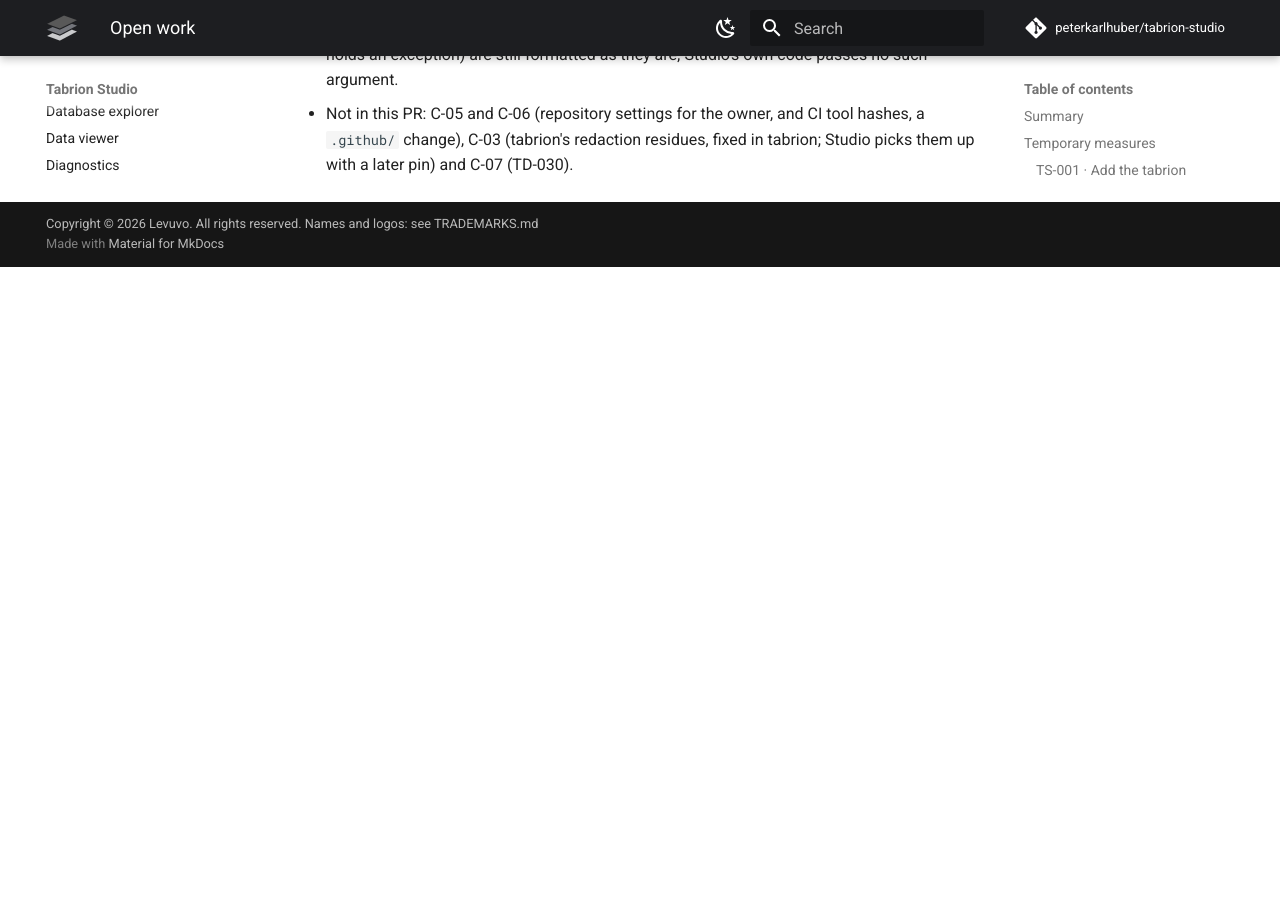
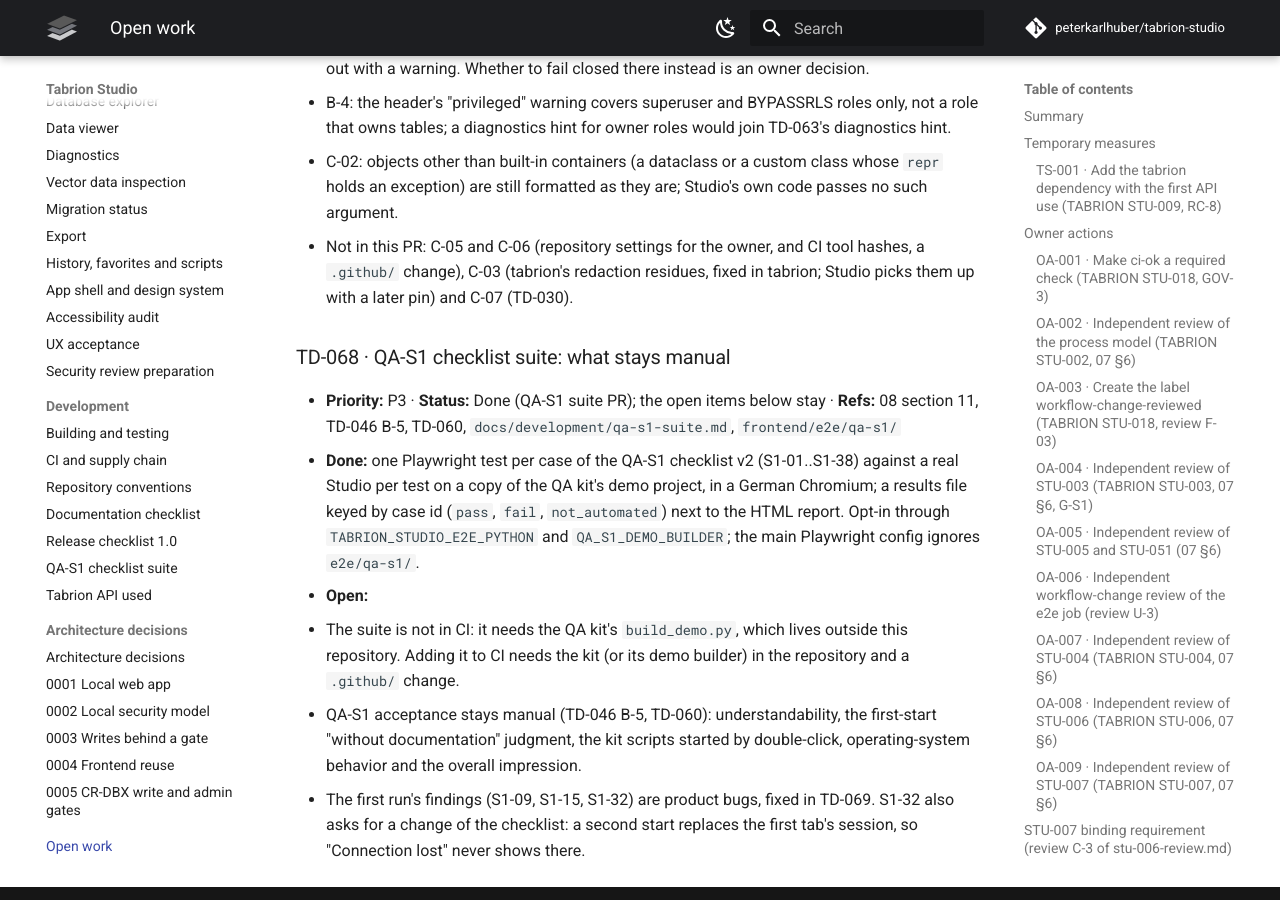
Before and after one commit to peterkarlhuber/tabrion-studio, an MkDocs documentation site: the page built from docs/TODO.md, in a window 1280 px wide and 900 px high, scrolled down 99825 px. Built offline with MkDocs 1.6.1 and Material for MkDocs 9.7.7, drawn with Linux system fonts in a browser that asks for light colours; comment, search, counter and statistics services are not loaded; before the commit the page ends 100092 px from its top, so only the background shows below that; some of the changed text lies outside the part shown.

Commit message:
QA-S1 suite: docs, CHANGELOG and TODO (TD-068); one results folder
docs/development/qa-s1-suite.md says how to run the opt-in QA-S1
checklist suite (environment, commands, results) and what stays manual;
linked from TD-046 B-5 and TD-060 and listed in the docs navigation.
TD-068 records it and what is open (not in CI: the QA kit lives outside
the repository). The suite's default output folder is now
frontend/qa-s1-results for the HTML report, the test output and the
results file alike (the first two landed next to the config before).

Co-Authored-By: Claude Opus 5.5 <noreply@anthropic.com>
Claude-Session: https://claude.ai/code/session_011tY7TC7Nu5VGro3DJGJcv8

````diff
--- a/docs/TODO.md
+++ b/docs/TODO.md
@@ -92,6 +92,7 @@
 | TD-065 Security assessment A-01: a fresh random loopback address `127.a.b.c` per start, so no later Studio reuses an earlier origin (service workers, storage); the macOS fallback to `127.0.0.1` and the `--port` advice; what stays open (real Windows and macOS browsers) | P1 | In progress (A-01 PR): the fix, the residual-risk note in STU-ADR-0002 and the regression tests are done; open: the real-device checks (see the entry) |
 | TD-066 STU-055 vector data view: what it leaves for later (the sqlite-vec install status, `halfvec`/`sparsevec` on a pgvector 0.7+ server, an e2e test, other layouts) | P3 | Open (STU-055, PR #97): the pgvector tests run in CI (pgvector CI PR); the rest is open (see the entry) |
 | TD-067 Security assessment, Low and Info findings of Studio: A-02 (request time limit, log flood limit), B-3 (project profiles refuse clear-text passwords), C-01 (lasting secrets never evicted from the redaction), C-02 (exceptions inside container log arguments), C-04 (keyring allowlist), B-4 and C-08 (wording); what stays open | P2 | In progress (assessment Low/Info PR): the fixes, docs and tests are done; open: see the entry |
+| TD-068 QA-S1 checklist suite: Playwright tests of the manual checklist (S1-01..S1-38), opt-in and not in CI; what stays manual | P3 | Done (QA-S1 suite PR, `docs/development/qa-s1-suite.md`); open: see the entry |
 | STU-016 independent review F-4, F-8, F-9: request body caps enforced while the body streams in (`security/body.py`), every control request except GET/HEAD of the proof path needs the control token and no dot segments in `/api/*` paths, `security-review-prep.md` updated with the review's outcome and the pending owner decisions (F-5/TD-033, F-6/TD-031, F-7/T-16) | P1 | Done (PR #65); independent re-review accepted at `2a8a229` |
 
 Plus the open Studio work packages of M6 and the cross-repository checks in the tables below.
@@ -1282,7 +1283,8 @@ Binding boundaries (owner, 2026-11-13; details in STU-ADR-0005):
 - **B-4, section 3:** the connection switcher can show a latency but showed none after Connect; the status bar's
   running queries (count, a list with cancel) and the last query's rows and time (role and database are TD-034).
 - **B-5, QA-S1:** the 30-minute usability session with the owner on the reference apps; it also judges "without
-  documentation" of the first-start flow (the automated part runs in about 4 s of the 60 s).
+  documentation" of the first-start flow (the automated part runs in about 4 s of the 60 s). The automated pre-run of its
+  checklist: [QA-S1 checklist suite](development/qa-s1-suite.md) (TD-068).
 - **B-6, 4.4:** when a run stops at a missing parameter, the focus moves to the parameter field but CodeMirror's
   completion list stays open over the editor. Done in the STU-020 page PR: the list closes when the field takes the focus.
 - **B-7, 4.3:** at 1280 × 800 the explorer's connection card fills the upper half of the page, so the tree and the
@@ -1597,7 +1599,8 @@ Binding boundaries (owner, 2026-11-13; details in STU-ADR-0005):
     (TD-032's decision, confirmed).
   - (d) 08 section 4.1: no project chooser on the start page (TD-046 B-1); the deviation is accepted.
 - **Dependency resolved:** TD-032 (the `STU-DX-*` and `STU-BK-*` details and remedies in en/de) is done by PR #85.
-- **Still open before STU-054 is accepted:** the manual QA-S1 session (TD-046 B-5) and the other items below.
+- **Still open before STU-054 is accepted:** the manual QA-S1 session (TD-046 B-5) and the other items below. The
+  [QA-S1 checklist suite](development/qa-s1-suite.md) (TD-068) runs the checklist's cases before that session.
 - **From TD-046:** B-4 (the header's latency after Connect; the status bar's running queries and the last query's rows
   and time, with TD-034), B-5 (QA-S1 with the owner, on the 1.0 build; 08 section 11 asks for one session per
   release), B-7 (the explorer's layout at 1280 × 800, with the workspace routes of TD-041 and TD-052).
@@ -2173,3 +2176,19 @@ Binding boundaries (owner, 2026-11-13; details in STU-ADR-0005):
     are still formatted as they are; Studio's own code passes no such argument.
   - Not in this PR: C-05 and C-06 (repository settings for the owner, and CI tool hashes, a `.github/` change), C-03
     (tabrion's redaction residues, fixed in tabrion; Studio picks them up with a later pin) and C-07 (TD-030).
+
+### TD-068 · QA-S1 checklist suite: what stays manual
+
+- **Priority:** P3 · **Status:** Done (QA-S1 suite PR); the open items below stay · **Refs:** 08 section 11, TD-046
+  B-5, TD-060, `docs/development/qa-s1-suite.md`, `frontend/e2e/qa-s1/`
+- **Done:** one Playwright test per case of the QA-S1 checklist v2 (S1-01..S1-38) against a real Studio per test on
+  a copy of the QA kit's demo project, in a German Chromium; a results file keyed by case id (`pass`, `fail`,
+  `not_automated`) next to the HTML report. Opt-in through `TABRION_STUDIO_E2E_PYTHON` and `QA_S1_DEMO_BUILDER`;
+  the main Playwright config ignores `e2e/qa-s1/`.
+- **Open:**
+  - The suite is not in CI: it needs the QA kit's `build_demo.py`, which lives outside this repository. Adding it to
+    CI needs the kit (or its demo builder) in the repository and a `.github/` change.
+  - QA-S1 acceptance stays manual (TD-046 B-5, TD-060): understandability, the first-start "without documentation"
+    judgment, the kit scripts started by double-click, operating-system behavior and the overall impression.
+  - The first run's findings (S1-09, S1-15, S1-32) are product bugs, fixed in TD-069. S1-32 also asks for a change
+    of the checklist: a second start replaces the first tab's session, so "Connection lost" never shows there.
--- /dev/null
+++ b/docs/development/qa-s1-suite.md
@@ -0,0 +1,52 @@
+# QA-S1 checklist suite (Playwright)
+
+QA-S1 is the manual usability session of Studio 1.0 with the owner (08 section 11; TD-046 B-5, TD-060,
+[UX acceptance](../architecture/ux-acceptance.md)). The suite in `frontend/e2e/qa-s1/` automates what a browser can
+judge of its checklist (v2, cases S1-01 to S1-38), so regressions show up **before** the manual pass. It does not
+replace that pass: QA-S1 acceptance stays manual, and the suite never writes into the tester's checklist (TD-068).
+
+## What it does
+
+- One test per checklist case, titled with its id (`S1-09 ...`); `cases.ts` says per case whether it is fully or
+  partly automated and what stays for the manual pass. The overall-impression questions have no test.
+- Every test starts its own `tabrion-studio` on a fresh copy of the QA kit's demo project ("Beispielprojekt": the
+  profiles "Shop (DEV)" and "Shop (PROD)", SQLite files with Alembic revisions, scripts), signs in through the
+  one-time link Studio prints (`--print-url`), and trusts the project in dialog D-01. No case can affect another.
+- The browser is a German Chromium (`de-DE`, Europe/Vienna). The tests find controls by the German labels the
+  checklist quotes, so a renamed label fails a test and shows that checklist and UI drifted apart.
+
+## Requirements
+
+| Variable | Meaning |
+|---|---|
+| `TABRION_STUDIO_E2E_PYTHON` | A Python in which Studio is installed with its built frontend (the wheel, or `python scripts/build_frontend.py` plus `pip install -e .`), as for `e2e/backend.spec.ts` |
+| `QA_S1_DEMO_BUILDER` | The QA kit's `build_demo.py`, which writes the demo project (standard library, deterministic). The kit is not part of this repository |
+| `PLAYWRIGHT_CHROMIUM_EXECUTABLE` | Optional: a preinstalled Chromium, as in [Building and testing](building.md) |
+| `QA_S1_OUTPUT` | Optional: the output folder (default `frontend/qa-s1-results`, ignored by Git) |
+
+Without the first two variables every test is skipped. The suite is **not** part of CI: the main Playwright config
+(`frontend/playwright.config.ts`) ignores `e2e/qa-s1/`, and the suite has its own config.
+
+## Running it
+
+```bash
+python scripts/build_frontend.py && pip install -e .     # once, in the Python named below
+cd frontend
+TABRION_STUDIO_E2E_PYTHON=../.venv/bin/python \
+QA_S1_DEMO_BUILDER=/path/to/qa-kit/build_demo.py \
+  npx playwright test -c e2e/qa-s1/playwright.config.ts                 # all cases
+TABRION_STUDIO_E2E_PYTHON=../.venv/bin/python \
+QA_S1_DEMO_BUILDER=/path/to/qa-kit/build_demo.py \
+  npx playwright test -c e2e/qa-s1/playwright.config.ts -g "S1-09|S1-15"  # some cases
+```
+
+## Results
+
+- The console list and the HTML report (`qa-s1-results/html`, or `QA_S1_REPORT`).
+- `qa-s1-results/results.json` (or `QA_S1_RESULTS`): one entry per case id with `result` (`pass`, `fail`,
+  `not_automated`), `automation`, a note, the run time and, for a failed case, `screenshots/<id>.png`.
+
+The first full run (master `77e549c`, 2026-11-14) passed 36 of 38 cases. It found S1-09 (a mouse click on a table in
+the ER diagram did nothing), S1-15 (opening a history entry right after a run could drop the editor tab, now and
+then) and, in S1-32, a raw `access.csrf_invalid` message in a tab whose session a second start replaced; the fixes are
+tracked in TD-069.
--- a/mkdocs.yml
+++ b/mkdocs.yml
@@ -93,6 +93,7 @@ nav:
       - Repository conventions: development/conventions.md
       - Documentation checklist: development/docs-checklist.md
       - Release checklist 1.0: development/release-checklist.md
+      - QA-S1 checklist suite: development/qa-s1-suite.md
       - Tabrion API used: api-consumers.md
   - Architecture decisions:
       - adr/README.md
````
Also changed, not shown: CHANGELOG.md (+3 -0 lines), 1 other file.
